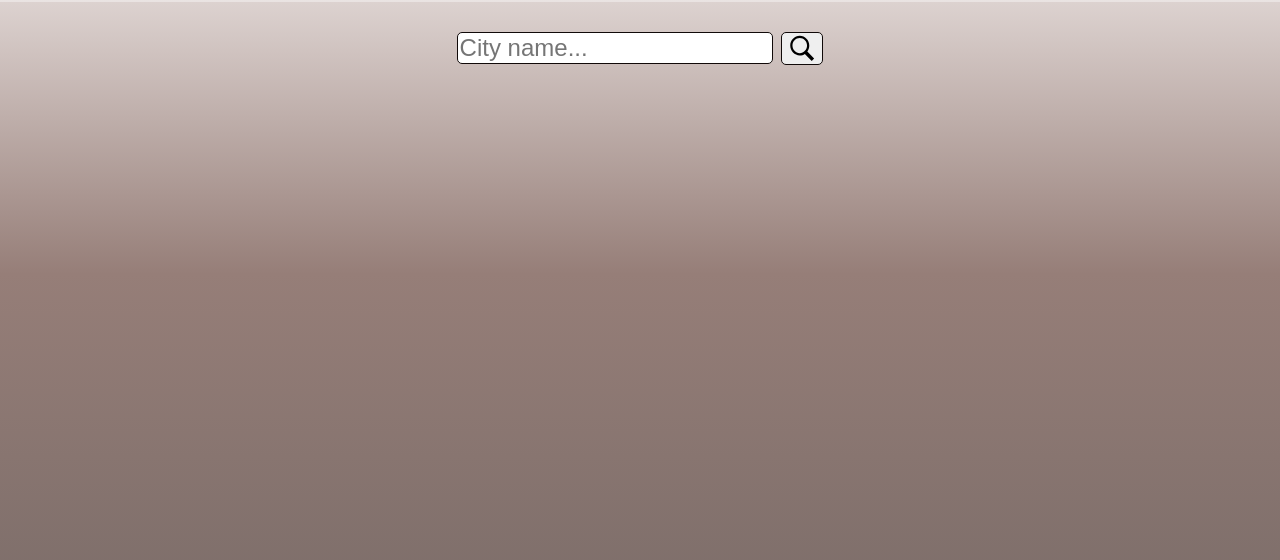
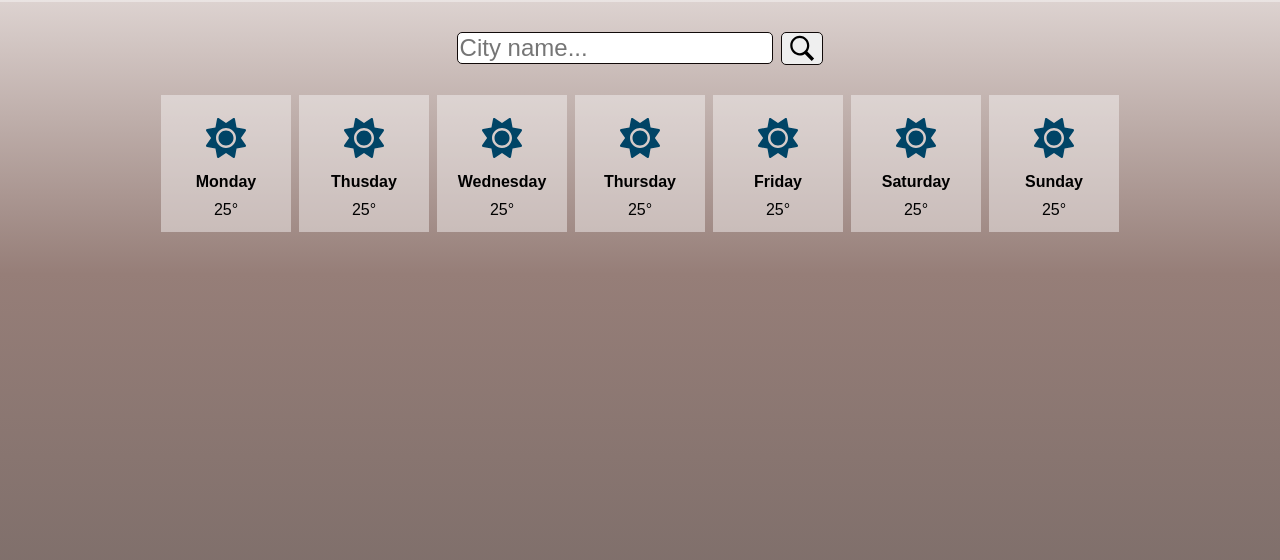
Before and after one commit to lagartaSadia/openweather, a website built with Vite: page index.html in a window 1280 px wide. Shown: the part 126-686 px from the top of the page. Built offline with nearby package versions, Linux system fonts and the light colour scheme; files whose address does not match are found by name.

Commit message:
finish populate week forecast and style

```diff
--- a/index.html
+++ b/index.html
@@ -64,6 +64,68 @@
         <img src="./icons/search.svg" alt="Search icon button" />
       </button>
     </aside>
+
+    <main class="week-weather">
+      <div class="card-weather">
+        <img class="weather-icon" src="./icons/sun.svg" />
+        <div class="card-info">
+          <p class="card-day">Monday</p>
+          <p class="card-temp">25&deg;</p>
+        </div>
+      </div>
+      <div class="card-weather">
+        <img class="weather-icon" src="./icons/sun.svg" />
+        <div class="card-info">
+          <p class="card-day">Thusday</p>
+          <p class="card-temp">25&deg;</p>
+        </div>
+      </div>
+      <div class="card-weather">
+        <img class="weather-icon" src="./icons/sun.svg" />
+        <div class="card-info">
+          <p class="card-day">Wednesday</p>
+          <p class="card-temp">25&deg;</p>
+        </div>
+      </div>
+      <div class="card-weather">
+        <img class="weather-icon" src="./icons/sun.svg" />
+        <div class="card-info">
+          <p class="card-day">Thursday</p>
+          <p class="card-temp">25&deg;</p>
+        </div>
+      </div>
+      <div class="card-weather">
+        <img class="weather-icon" src="./icons/sun.svg" />
+        <div class="card-info">
+          <p class="card-day">Friday</p>
+          <p class="card-temp">25&deg;</p>
+        </div>
+      </div>
+      <div class="card-weather">
+        <img class="weather-icon" src="./icons/sun.svg" />
+        <div class="card-info">
+          <p class="card-day">Saturday</p>
+          <p class="card-temp">25&deg;</p>
+        </div>
+      </div>
+      <div class="card-weather">
+        <img class="weather-icon" src="./icons/sun.svg" />
+        <div class="card-info">
+          <p class="card-day">Sunday</p>
+          <p class="card-temp">25&deg;</p>
+        </div>
+      </div>
+    </main>
+
+    <template>
+      <div class="card-weather">
+        <img class="weather-icon" src="./icons/sun.svg" />
+        <div class="card-info">
+          <p class="card-day">Monday</p>
+          <p class="card-temp">25&deg;</p>
+        </div>
+      </div>
+    </template>
     <script type="module" src="/main.js"></script>
   </body>
 </html>
--- a/style.css
+++ b/style.css
@@ -97,3 +97,40 @@ body {
 #search-button > img {
   height: 1.8rem;
 }
+
+.week-weather {
+  display: flex;
+  gap: 0.5rem;
+  justify-content: center;
+  flex-wrap: wrap;
+}
+
+.card-weather {
+  background-color: rgba(248, 246, 246, 0.459);
+  padding: 0.5rem 1.5rem;
+  display: flex;
+  flex-direction: column;
+  justify-content: center;
+  align-items: center;
+  width: 130px;
+}
+
+.card-weather > .weather-icon {
+  text-align: center;
+  margin-top: 15px;
+}
+
+.card-info {
+  display: grid;
+  grid-template-rows: repeat(2, auto);
+  justify-items: center;
+}
+
+.card-info > * {
+  margin: 5px;
+}
+
+.card-day {
+  margin-top: 15px;
+  font-weight: bold;
+}
```
